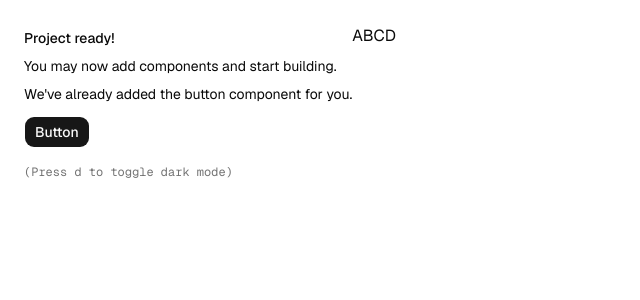
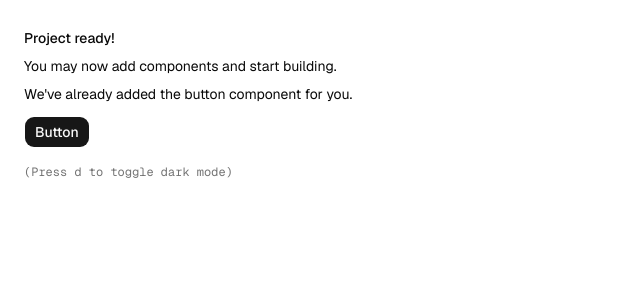
Before and after one commit to hafiz2107/browser-automation-app, a Next.js app: page / in a window 1280 px wide. Shown: the top 300 px of the page, without its empty margins (0-640 px from the left). Built offline with nearby package versions, Linux system fonts and the light colour scheme.

Commit message:
Removed chages

```diff
--- a/app/page.tsx
+++ b/app/page.tsx
@@ -14,7 +14,6 @@ export default function Page() {
           (Press <kbd>d</kbd> to toggle dark mode)
         </div>
       </div>
-      <span>ABCD</span>
     </div>
   )
 }
```
